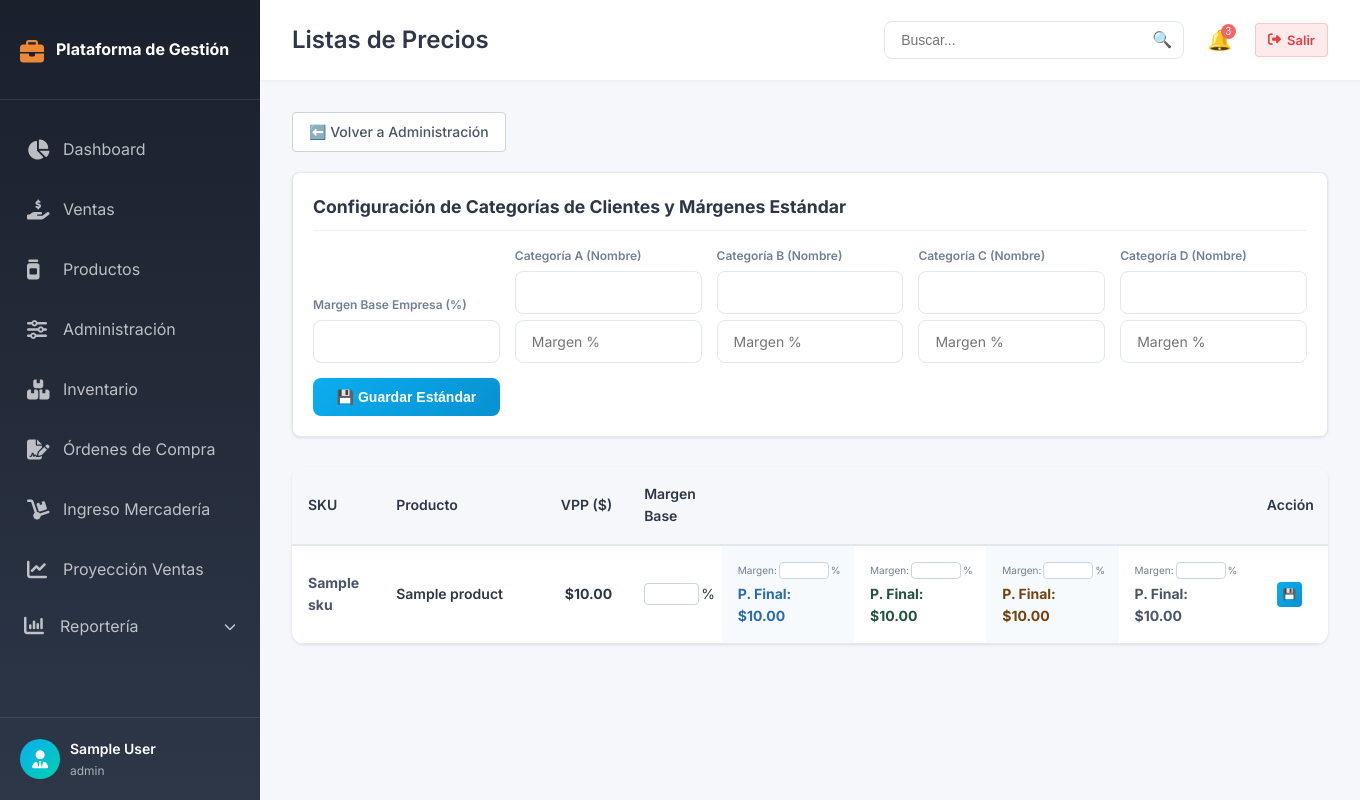
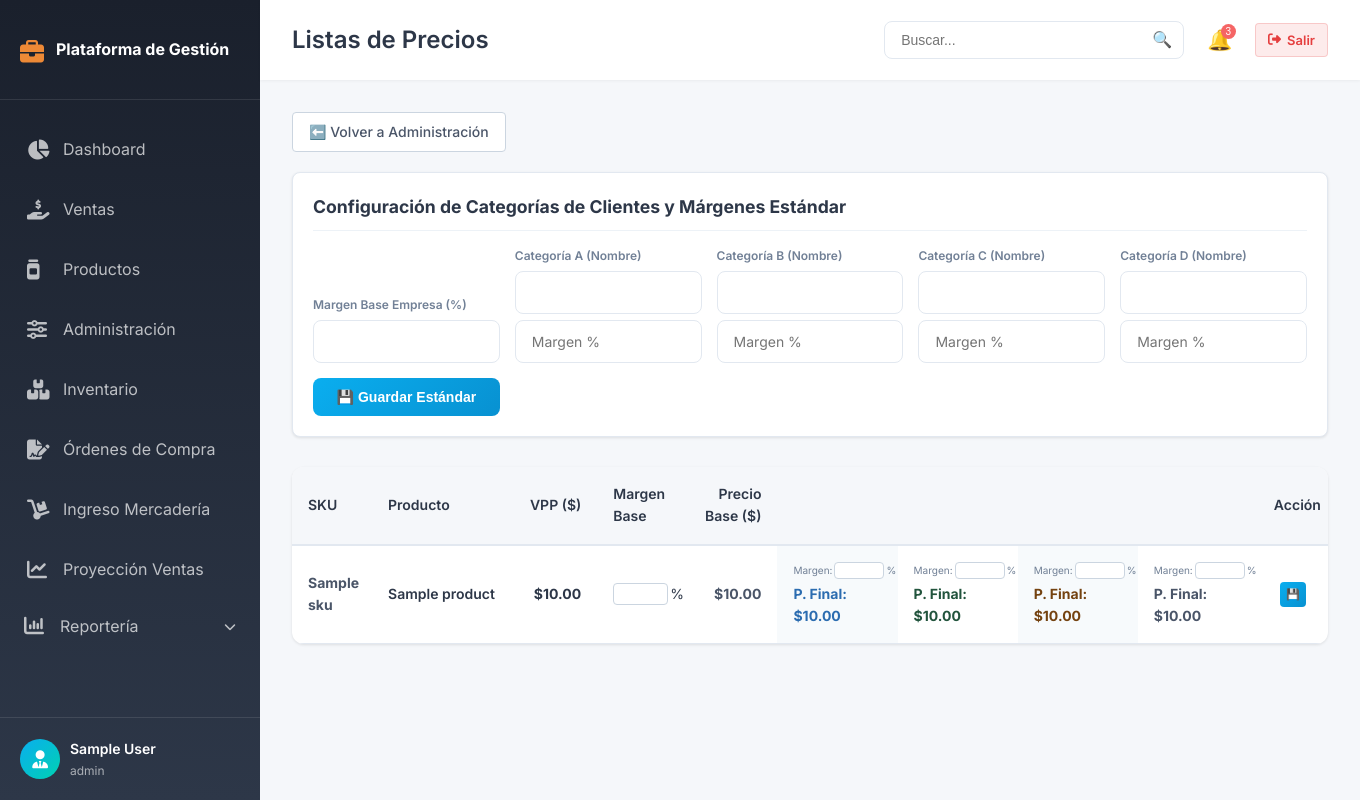
Before and after one commit to cplazaibarra/sistema-facturacion, a Flask app: template templates/listas_precios.html in a window 1360 px wide. Run offline with Flask 3, Linux system fonts and the light colour scheme; the visitor is signed in with stand-in values (Sample User, id 1); the template is opened without the code that fills it: most values are stand-ins (such as "Sample title", 1, 10 or a date in 2020); parts of the project's set-up code (start-up, migrations or seed data) failed here and were passed over.

Commit message:
Add base price column to listas_precios

```diff
--- a/templates/listas_precios.html
+++ b/templates/listas_precios.html
@@ -62,6 +62,7 @@
                 <th style="width: 140px;">Producto</th>
                 <th style="width: 85px; text-align: right;">VPP ($)</th>
                 <th style="width: 85px;">Margen Base</th>
+                <th style="width: 95px; text-align: right;">Precio Base ($)</th>
                 <th style="width: 120px;">{{ config.cat_a_name }}</th>
                 <th style="width: 120px;">{{ config.cat_b_name }}</th>
                 <th style="width: 120px;">{{ config.cat_c_name }}</th>
@@ -83,6 +84,9 @@
                     <div style="display: flex; align-items: center; gap: 2px;">
                         <input type="number" step="0.1" class="base-margin-input" value="{{ p.base_margin }}" style="width: 55px; padding: 4px; border: 1px solid #cbd5e0; border-radius: 4px; font-size: 11px; text-align: center;" oninput="recalcRow('{{ p.sku }}')">%
                     </div>
+                </td>
+                <td style="text-align: right; font-weight: bold; color: #4a5568;">
+                    $<span class="price-base-span">{{ "%.2f"|format(p.price_base) }}</span>
                 </td>
 
                 <!-- Categoria A -->
@@ -167,6 +171,7 @@ function recalcRow(sku) {
     const priceC = priceBase * (1 + marginC / 100);
     const priceD = priceBase * (1 + marginD / 100);
 
+    row.querySelector('.price-base-span').innerText = `${priceBase.toFixed(2)}`;
     row.querySelector('.price-a-span').innerText = `$${priceA.toFixed(2)}`;
     row.querySelector('.price-b-span').innerText = `$${priceB.toFixed(2)}`;
     row.querySelector('.price-c-span').innerText = `$${priceC.toFixed(2)}`;
```
